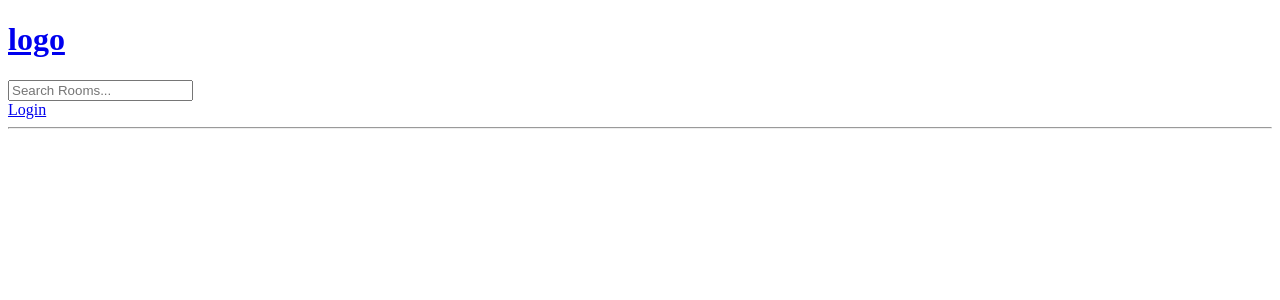
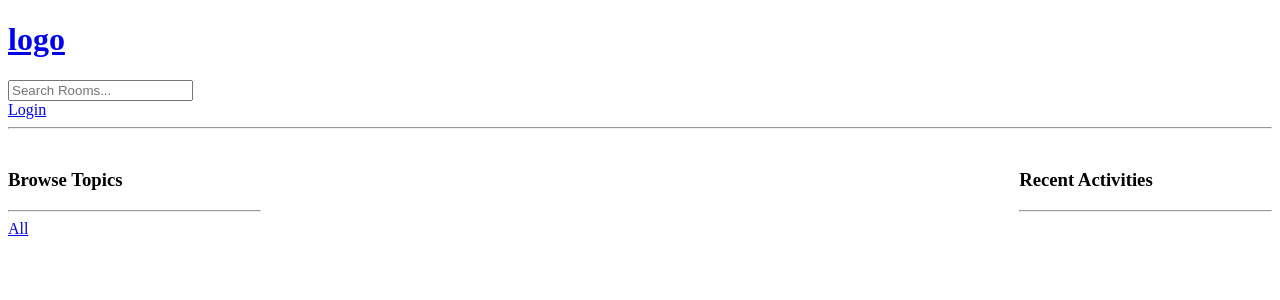
Before and after one commit to Hennessy19/studybud, a Django app: template base/templates/base/profile.html in a window 1280 px wide. Shown: the top 300 px of the page. Run offline with Django 5.2, Linux system fonts and the light colour scheme; the template is opened without the code that fills it, so the values that code supplies are empty.

Commit message:
added userProfile view to see messages and particular user's recent activity

```diff
--- a/base/templates/base/activity-component.html
+++ b/base/templates/base/activity-component.html
@@ -3,7 +3,7 @@
         <hr>
         {% for message in room_messages %}
         <div>
-            <small>@{{message.user}}  {{message.created | timesince }}</small>
+            <small><a href="{% url 'user-profile' message.user.id %}">@{{message.user}}</a>  {{message.created | timesince }}</small>
             <small>replied to "{{message.room}}"</small>
             <p>{{message}}</p>
             {%if request.user == message.user %}  <!-- Only the user who created the message should be able to delete -->
--- a/base/templates/base/feed-component.html
+++ b/base/templates/base/feed-component.html
@@ -4,7 +4,7 @@
             <a href="{% url 'update-room' room.id %}">Edit</a>
             <a href="{% url 'delete-room' room.id %}">Delete</a>
             {% endif %}
-            <span>@{{room.host.username}}</span>
+            <a href="{% url 'user-profile' room.host.id%}">@{{room.host.username}}</a>
             <h5>{{room.id}}--<a href="{% url 'room' room.id %}">{{room.name}}</a></h5>
         </div>
         <small>{{room.topic.name}}</small>
--- a/base/templates/base/profile.html
+++ b/base/templates/base/profile.html
@@ -1,6 +1,24 @@
 {%extends 'main.html' %}
 
 {% block content %}
+<style>
+    .profile-container{
+        display: grid;
+        grid-template-columns: 1fr 3fr 1fr;
+    }
+</style>
+
 <h1>{{user.username}}</h1>
+<div class="profile-container">
+    <div>
+        {%include 'base/topics-component.html' %}
+    </div>
+    <div>
+        {%include 'base/feed-component.html' %}
+    </div>
+    <div>
+        {%include 'base/activity-component.html' %}
+    </div>
+</div>
 
 {% endblock %}
--- a/base/urls.py
+++ b/base/urls.py
@@ -5,6 +5,7 @@ urlpatterns = [
     path('login/', views.loginPage, name="login"),
     path('logout/', views.logoutUser, name="logout"),
     path('register/', views.registerPage, name="register"),
+    path('profile/<str:pk>/', views.userProfile, name="user-profile"),
 
     path('', views.home, name="home"),
     path('room/<str:pk>/', views.room, name="room"),
```
Also changed, not shown: base/views.py (+8 -0 lines).
